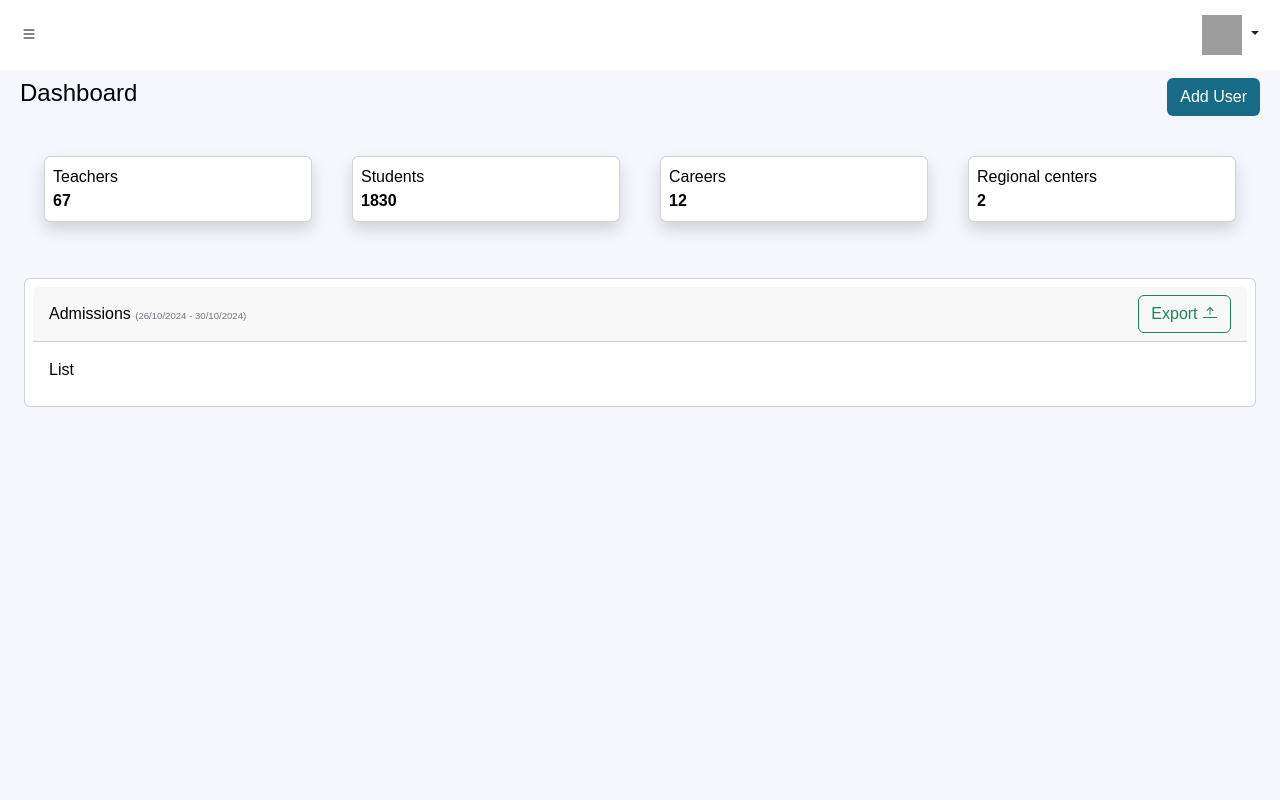
After one commit to CoFlores-12/IS-Project, a PHP site: page /views/admin/home/index.php in a window 1280 px wide. The commit adds this page. Run offline with PHP 8.4, Linux system fonts and the light colour scheme; grey boxes are pictures that could not be loaded.

Commit message:
btn export admittedStudents created

```diff
--- a/public/css/theme.css
+++ b/public/css/theme.css
@@ -38,7 +38,7 @@ html, body {
     margin: 0;
     padding: 0;
     height: 100%;
-    background-color: var(--bg) !important;
+    background-color: var(--bg-aux) !important;
     color: var(--text) !important;
 }
 
@@ -214,7 +214,8 @@ html, body {
 .bg-gray-700 { background-color: #374151; }
 .bg-gray-800 { background-color: #1f2937; }
 .bg-gray-900 { background-color: #111827; }
-.bg{background-color: var(--bg);}
+.bg{background-color: var(--bg) !important;}
+.bg-custom-primary {background-color: var(--primary-color) !important;}
 .box-sizing-border {box-sizing: border-box;}
 /* Etiquetas */
 a{
@@ -231,6 +232,15 @@ input, select {
 .text-inverter { color: var(--text-inverter);}
 .bg-aux { background-color: var(--bg-aux);}
 .card {
+    background-color: var(--bg) !important;
+    color: var(--text) !important;
+}
+
+.dropdown-menu {
     background-color: var(--bg-aux) !important;
     color: var(--text) !important;
 }
+.dropdown-item:hover {
+    background-color: var(--bg) !important;
+    transition: 0.2s all linear;
+}
--- /dev/null
+++ b/views/admin/home/index.php
@@ -0,0 +1,98 @@
+<!DOCTYPE html>
+<html lang="en">
+<head>
+    <meta charset="UTF-8">
+    <meta name="viewport" content="width=device-width, initial-scale=1.0">
+    <title>Admin | Home</title>
+    <link rel="stylesheet" href="/public/css/theme.css">
+    <link rel="icon" type="image/x-icon" href="assets/favicon.ico" />
+    <link href="https://cdn.jsdelivr.net/npm/bootstrap-icons@1.5.0/font/bootstrap-icons.css" rel="stylesheet" />
+    <link rel="stylesheet" href="/public/bootstrap-5.3.3-dist/css/bootstrap.min.css">
+</head>
+<body>
+<div class="main">
+        <div class="offcanvas offcanvas-start bg" tabindex="-1" id="offcanvasExample" aria-labelledby="offcanvasExampleLabel">
+            <div class="offcanvas-header justify-between">
+                <h5 class="offcanvas-title text" id="offcanvasExampleLabel">Menu</h5>
+                <button type="button" class="btn bg text" data-bs-dismiss="offcanvas" aria-label="Close">
+                    <i class="bi bi-x"></i>
+                </button>
+            </div>
+            <div class="offcanvas-body">
+
+
+            </div>
+        </div>
+        <div class="header p-2 text-inverter bg">
+            <div class="flex justify-between">
+                <button class="btn bg text" type="button" data-bs-toggle="offcanvas" data-bs-target="#offcanvasExample" aria-controls="offcanvasExample">
+                    <i class="bi bi-list"></i>
+                </button>
+
+                <div class="btn-group">
+                    <button type="button" class="btn bg dropdown-toggle" data-bs-toggle="dropdown" aria-expanded="false">
+                        <img height="40px" width="40px" src='https://avataaars.io/?avatarStyle=Circle&topType=LongHairStraight&accessoriesType=Blank&hairColor=BrownDark&facialHairType=Blank&clotheType=BlazerShirt&eyeType=Default&eyebrowType=Default&mouthType=Default&skinColor=Light'/>
+
+                    </button>
+                    <ul class="dropdown-menu">
+                        <li><a class="dropdown-item" href="#">My profile</a></li>
+                        <li><a class="dropdown-item" href="#">Messages</a></li>
+                        <li><a class="dropdown-item" href="#">requests</a></li>
+                        <li><hr class="dropdown-divider"></li>
+                        <li><a class="dropdown-item" href="/">Logout <i class="bi bi-box-arrow-right"></i></a></li>
+                    </ul>
+                 </div>
+            </div>
+        </div>
+        <div class="container-fluid">
+            <div class=" flex p-2 justify-between items-center">
+                <h4 class="text">Dashboard</h4>
+                <div class="vuttons">
+                    <button class="btn bg-custom-primary text-white">Add User</button>
+                </div>
+            </div>
+            <div class="row p-4">
+                <div class="col">
+                    <div class="card shadow rounded m-2 bg p-2">
+                        <span>Teachers</span>
+                        <strong>67</strong>
+                    </div>
+                </div>
+                <div class="col">
+                    <div class="card shadow rounded m-2 bg p-2">
+                        <span>Students</span>
+                        <strong>1830</strong>
+                    </div>
+                </div>
+                <div class="col">
+                    <div class="card shadow rounded m-2 bg p-2">
+                        <span>Careers</span>
+                        <strong>12</strong>
+                    </div>
+                </div>
+                <div class="col">
+                    <div class="card shadow rounded m-2 bg p-2">
+                        <span>Regional centers</span>
+                        <strong>2</strong>
+                    </div>
+                </div>
+            </div>
+
+            <div class="row p-4">
+                <div class="card rounded p-2">
+                    <div class="card-header flex justify-between items-center">
+                        <span>Admissions <span class="text-xxs text-secondary">(26/10/2024 - 30/10/2024)</span></span>
+                        <a class="btn text-success btn-outline-success" href="/api/get/admin/admittedStudents.php">
+                            Export <i class="bi bi-arrow-bar-up"></i>
+                        </a>
+                    </div>
+                    <div class="card-body">
+                        List
+                    </div>
+                </div>
+            </div>
+        </div>
+    </div>
+    <script src="/public/bootstrap-5.3.3-dist/js/bootstrap.bundle.min.js"></script>
+</body>
+</html>
```
Also changed, not shown: api/get/admin/admittedStudents.php (added, +22 -0 lines).
